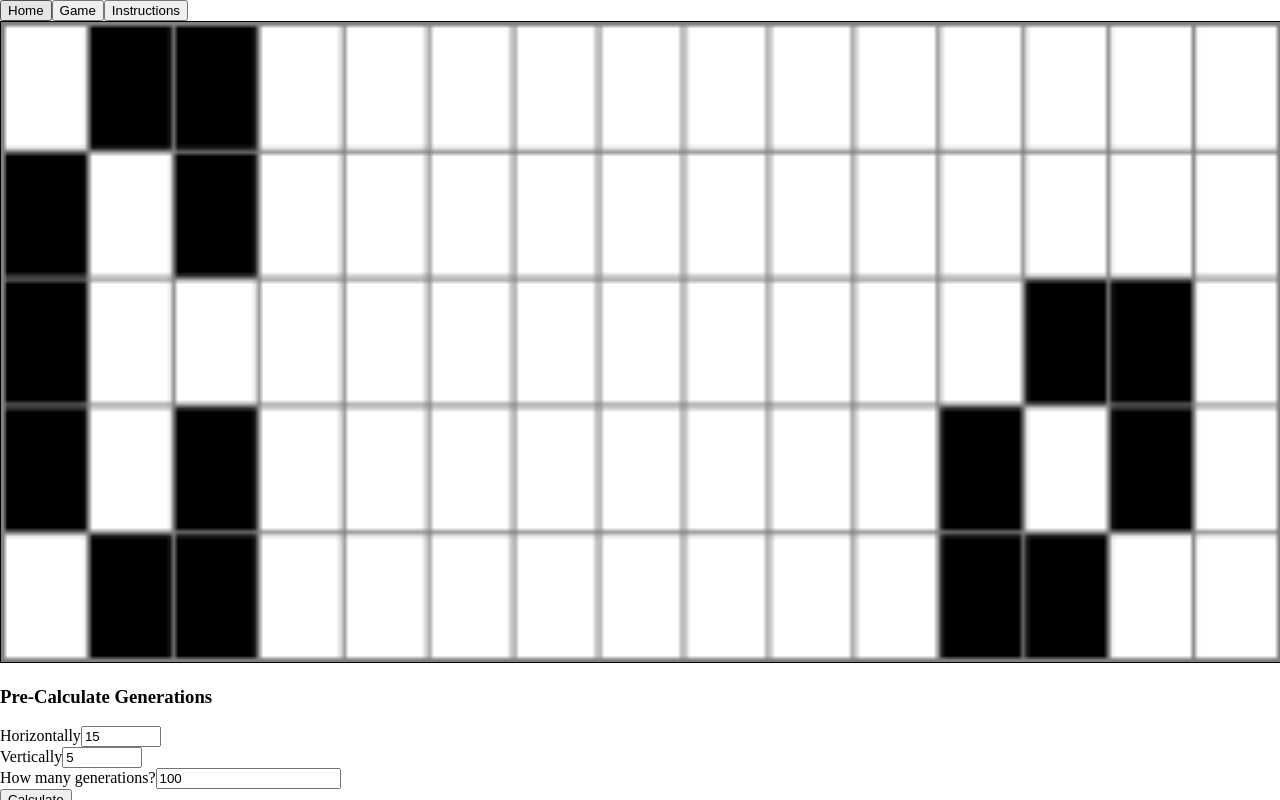
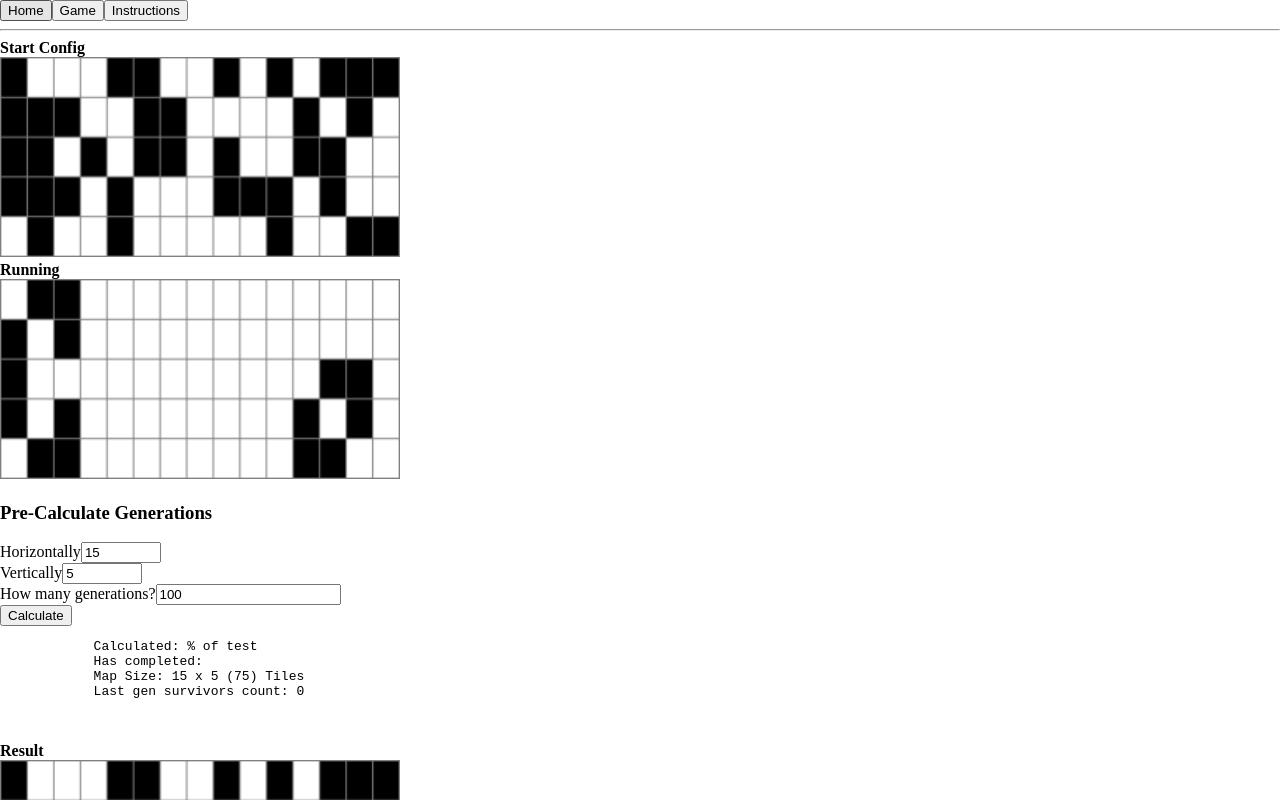
Before and after one commit to Phrenchen/yet-another-conway-clone, an Angular app: page /game in a window 1280 px wide. Shown: the top 800 px of the page. Built offline with nearby package versions, Linux system fonts and the light colour scheme.

Commit message:
content: map styling

```diff
--- a/src/app/app.component.html
+++ b/src/app/app.component.html
@@ -4,5 +4,6 @@
     <button [routerLink]="'instructions'">Instructions</button>
 
 </header>
+<hr>
 
 <router-outlet></router-outlet>
--- a/src/app/components/cgol-map/cgol-map.component.scss
+++ b/src/app/components/cgol-map/cgol-map.component.scss
@@ -2,9 +2,14 @@
   //margin: 1rem;
 
   canvas {
+
+    width: 100%;
     height: 100%;
-    width: 100%;
-    border: 1px solid black;
+
+    max-width: 400px;
+    max-height: 400px;
+
+    // border: 1px solid black;
     background-color: grey;
   }
 
--- a/src/app/components/cgol-map/cgol-map.component.ts
+++ b/src/app/components/cgol-map/cgol-map.component.ts
@@ -25,7 +25,7 @@ export class CgolMapComponent implements OnInit, AfterViewInit, OnChanges {
 
     @Input() mapConfig!: MapConfig;
     @Input() useAvailableSpace: boolean = true;
-    // @Input() fps: number = 1;
+    @Input() fps: number = -1;
     @Input() isPaused: boolean = false;
 
     @Output() nextGeneration: EventEmitter<MapConfig> = new EventEmitter<MapConfig>();
@@ -38,10 +38,9 @@ export class CgolMapComponent implements OnInit, AfterViewInit, OnChanges {
     }
 
     ngOnInit(): void {
+        const useFPS:number = this.fps !== -1 ? this.fps : this.mapConfig.fps;
 
-
-
-        const frameDuration: number = 1000 / this.mapConfig.fps;
+        const frameDuration: number = 1000 / useFPS;
         interval(frameDuration)
             .pipe(
                 filter(() => {
--- a/src/app/components/game-page/game-page.component.html
+++ b/src/app/components/game-page/game-page.component.html
@@ -1,8 +1,17 @@
 <div>
     <div>
-        <app-cgol-map #mainMap [mapConfig]="mapStartConfig" [useAvailableSpace]="true"
-        [isPaused]="false">
-    </app-cgol-map>
+        <div>
+            <b>Start Config</b>
+            <app-cgol-map #mainMap [mapConfig]="mapStartConfig" [useAvailableSpace]="true"
+                [isPaused]="true">
+            </app-cgol-map>
+        </div>
+        <div>
+            <b>Running</b>
+            <app-cgol-map #mainMap [mapConfig]="mapStartConfig" [fps]="5" [useAvailableSpace]="true"
+                [isPaused]="false">
+            </app-cgol-map>
+        </div>
     </div>
     <div>
         <h3>Pre-Calculate Generations</h3>
@@ -40,8 +49,9 @@
     </div>
 
     <div>
+        <b>Result</b>
         <app-cgol-map #mainMap [mapConfig]="mapConfig" [useAvailableSpace]="true"
-            [isPaused]="false">
+            [isPaused]="true">
         </app-cgol-map>
     </div>
 </div>
--- a/src/app/components/game-page/game-page.component.ts
+++ b/src/app/components/game-page/game-page.component.ts
@@ -28,7 +28,7 @@ export class GamePageComponent {
     const amount = parseInt(amountStr);
     const destroy$$: Subject<void> = new Subject<void>();
 
-    this.mapStartConfig = this.cgol.createMap(this.tileCountX, this.tileCountY, 'random');
+    this.mapStartConfig = this.cgol.createMap(this.tileCountX, this.tileCountY, 'random', 15);
 
     this.cgol.calculateMultipleGenerations(
         this.mapStartConfig,
@@ -47,7 +47,7 @@ export class GamePageComponent {
 
             if (res.completed) {
               console.log('done', res)
-              this.mapConfig = res.result[0];
+              this.mapConfig = res.result[res.result.length - 1];
 
               destroy$$.next();
             }
--- a/src/app/services/cgol.service.ts
+++ b/src/app/services/cgol.service.ts
@@ -74,10 +74,10 @@ export class CgolService {
         return clonedTargetMap;
     }
 
-    public createMap(columns: number, rows: number, preset: 'random' | 'empty'): MapConfig {
+    public createMap(columns: number, rows: number, preset: 'random' | 'empty', fps: number = 15): MapConfig {
         const config: MapConfig = this.createEmptyGame();
         config.cells = this.createCells(columns, rows, preset);
-        config.fps = 15;
+        config.fps = fps;
         return config;
     }
 
```
